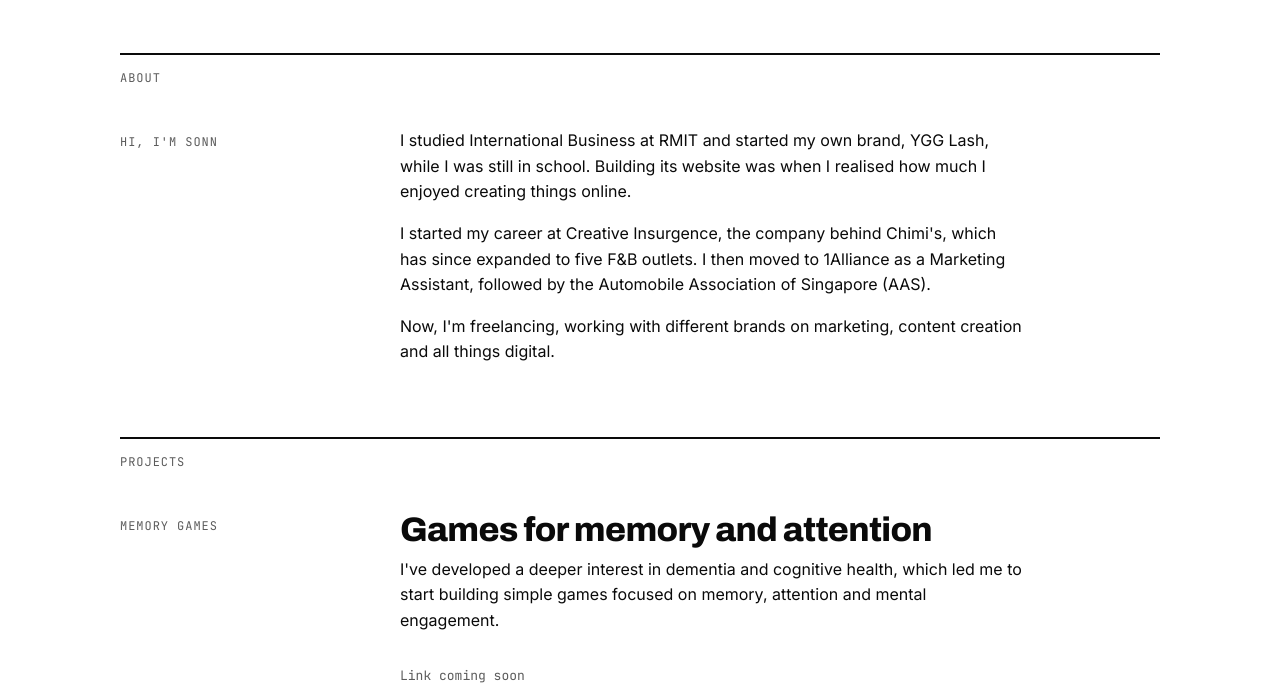
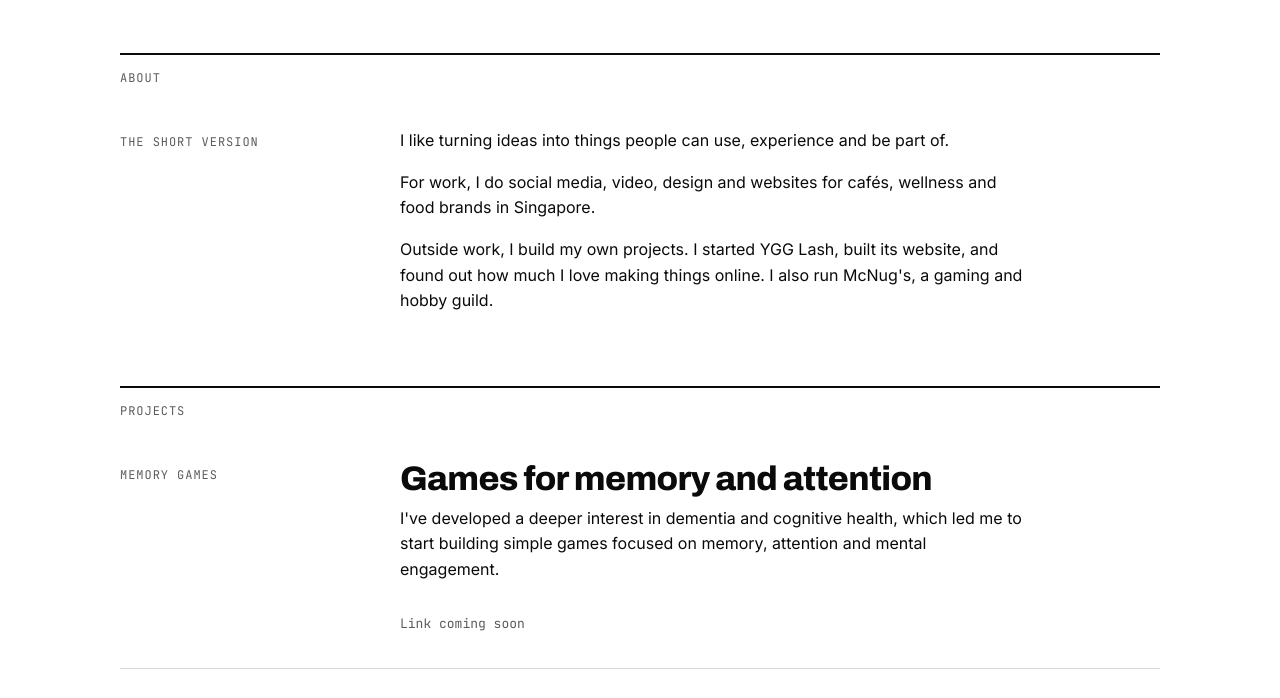
Before and after one commit to sonnchae/sonns-guildhouse, a plain HTML site: page index.html in a window 1280 px wide. Shown: the part 1681-2379 px from the top of the page. Drawn offline with Linux system fonts and the light colour scheme.

Commit message:
index.html

```diff
--- a/index.html
+++ b/index.html
@@ -323,12 +323,12 @@
       </div>
       <article class="row">
         <div>
-          <span class="label">Hi, I'm Sonn</span>
+          <span class="label">The short version</span>
         </div>
         <div>
-          <p>I studied International Business at RMIT and started my own brand, YGG Lash, while I was still in school. Building its website was when I realised how much I enjoyed creating things online.</p>
-          <p>I started my career at Creative Insurgence, the company behind Chimi's, which has since expanded to five F&amp;B outlets. I then moved to 1Alliance as a Marketing Assistant, followed by the Automobile Association of Singapore (AAS).</p>
-          <p>Now, I'm freelancing, working with different brands on marketing, content creation and all things digital.</p>
+          <p>I like turning ideas into things people can use, experience and be part of.</p>
+          <p>For work, I do social media, video, design and websites for cafés, wellness and food brands in Singapore.</p>
+          <p>Outside work, I build my own projects. I started YGG Lash, built its website, and found out how much I love making things online. I also run McNug's, a gaming and hobby guild.</p>
         </div>
       </article>
     </section>
```
